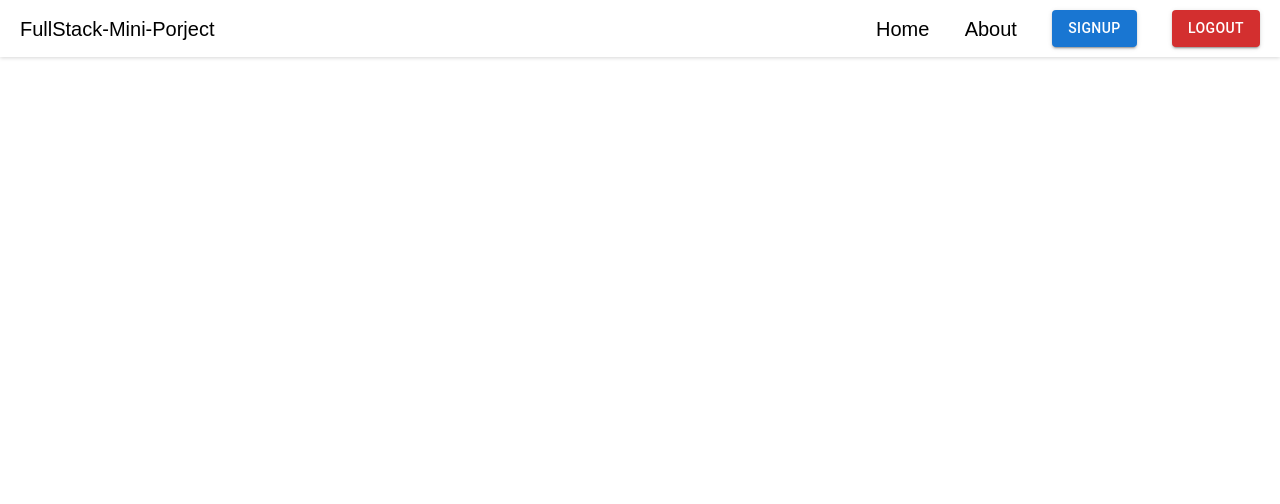
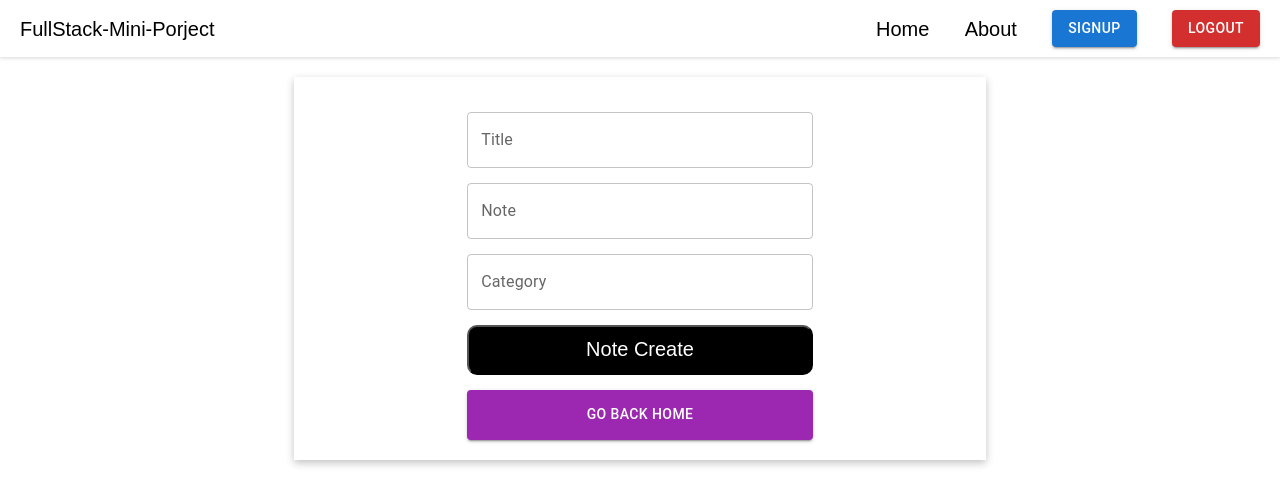
Before and after one commit to mdshahbajalam7/Fullstack-Mini-Projec, a React (Create React App) app in the folder client/: page /edit/1 in a window 1280 px wide. Shown: the top 504 px of the page. Built offline with nearby package versions, Linux system fonts and the light colour scheme; no server answers; sample sign-in values are in the browser's storage.

Commit message:
changes with client and server both side

```diff
--- a/client/src/App.js
+++ b/client/src/App.js
@@ -3,6 +3,8 @@ import "./App.css";
 import About from "./components/About/About";
 import Home from "./components/Home/Home";
 import Navbar from "./components/Navbar/Navbar";
+import Createnote from "./components/page/Createnote";
+import Editpage from "./components/page/Editpage";
 import Lognin from "./components/page/Lognin";
 import PrivateRoute from "./components/page/PrivateRoute";
 import Signup from "./components/page/Signup";
@@ -29,6 +31,22 @@ function App() {
             </PrivateRoute>
           }
         />
+         <Route
+          path="/createnote"
+          element={
+            <PrivateRoute>
+              <Createnote />
+            </PrivateRoute>
+          }
+        />
+          <Route
+          path="/edit/:id"
+          element={
+            <PrivateRoute>
+              <Editpage />
+            </PrivateRoute>
+          }
+        />
         <Route path="/signup" element={<Signup />} />
         <Route path="/lognin" element={<Lognin />} />
       </Routes>
--- a/client/src/components/Home/Home.jsx
+++ b/client/src/components/Home/Home.jsx
@@ -1,11 +1,13 @@
-// import axios from "axios";
+import { Button } from "@mui/material";
 import React from "react";
 import { useEffect } from "react";
 import { useState } from "react";
+import { useNavigate } from "react-router-dom";
 import { BASEURL } from "../../App";
 import NoteCard from "./NoteCard";
 
 function Home() {
+  const nvaigate = useNavigate();
   const [getdata, setdata] = useState([]);
   useEffect(() => {
     fetch(`${BASEURL}/note`, {
@@ -20,7 +22,9 @@ function Home() {
       })
       .catch((err) => console.log(err));
   }, []);
-
+  const craetenote = () => {
+    nvaigate("/createnote");
+  };
   // useEffect(()=>{
   //   axios.get(`${BaseUrl}/get/${"id"}`)
   //   .then(({data})=>{
@@ -30,7 +34,13 @@ function Home() {
   // },[])
   return (
     <div>
-      <h1>All the notes</h1>
+      <h1>All the notes</h1>{" "}
+      <span>
+        <Button onClick={craetenote} variant="contained" color="primary">
+          {/* <Createnote /> */}
+          Create Note
+        </Button>
+      </span>
       <div>
         {getdata.map((elem) => {
           return <NoteCard key={elem._id} {...elem} />;
--- a/client/src/components/Home/NoteCard.jsx
+++ b/client/src/components/Home/NoteCard.jsx
@@ -1,8 +1,13 @@
 import { Button } from "@mui/material";
 import React from "react";
+import { useNavigate } from "react-router-dom";
 import { BASEURL } from "../../App";
 
 function NoteCard({ title, note, category, userID, _id }) {
+ const navigate = useNavigate()
+  const editfunction = (id)=>{
+    navigate(`/edit/${id}`)
+  }
   const deletefunction = (nodeId) => {
     console.log(nodeId);
     fetch(`${BASEURL}/deletedata/${nodeId}`, {
@@ -30,6 +35,7 @@ function NoteCard({ title, note, category, userID, _id }) {
       >
         Delete
       </Button>
+      <Button   onClick={() => editfunction(_id)}  variant="contained" color="primary">Edit</Button>
       <hr />
     </div>
   );
--- /dev/null
+++ b/client/src/components/page/Createnote.jsx
@@ -0,0 +1,79 @@
+import { Button, TextField } from "@mui/material";
+import { Box } from "@mui/system";
+import React, { useState } from "react";
+import { useNavigate } from "react-router-dom";
+import { BASEURL } from "../../App";
+import styles from "../page/data.module.css";
+function Createnote() {
+  const navigate = useNavigate();
+  const [notecreate, setnotecreate] = useState({});
+  const handlechange = (e) => {
+    setnotecreate({ ...notecreate, [e.target.name]: e.target.value });
+  };
+  const handlesubmit = (e) => {
+    e.preventDefault();
+    console.log(notecreate);
+    fetch(`${BASEURL}/create`, {
+      method: "POST",
+      body: JSON.stringify(notecreate),
+      headers: {
+        "Content-text": "application/json",
+        Authorization: localStorage.getItem("token"),
+      },
+    })
+      .then((res) => res.json())
+      .then((res) => {
+        console.log(res);
+      })
+      .catch((err) => console.log(err));
+  };
+  return (
+    <div className={styles.container}>
+      <Box className={styles.inputfield}>
+        <form className={styles.form} onSubmit={handlesubmit}>
+          <TextField
+            style={{ marginTop: "15px" }}
+            onChange={handlechange}
+            id="outlined-basic"
+            label="Title"
+            name="title"
+            variant="outlined"
+          />
+          <TextField
+            style={{ marginTop: "15px" }}
+            onChange={handlechange}
+            id="outlined-basic"
+            label="Note"
+            name="note"
+            variant="outlined"
+          />
+          <TextField
+            style={{ marginTop: "15px" }}
+            onChange={handlechange}
+            id="outlined-basic"
+            label="Category"
+            name="category"
+            variant="outlined"
+          />
+          <input
+            style={{ marginTop: "15px" }}
+            className={styles.btn}
+            type="submit"
+            value="Note Create"
+          />
+          <Button
+            style={{ marginTop: "15px" }}
+            variant="contained"
+            color="secondary"
+            className={styles.btn}
+            onClick={() => navigate("/")}
+          >
+            GO BACK HOME{" "}
+          </Button>
+        </form>
+      </Box>
+    </div>
+  );
+}
+
+export default Createnote;
--- /dev/null
+++ b/client/src/components/page/Editpage.jsx
@@ -0,0 +1,94 @@
+import { Button, TextField } from "@mui/material";
+import { Box } from "@mui/system";
+import React, { useState } from "react";
+import { useEffect } from "react";
+import { useNavigate, useParams } from "react-router-dom";
+import { BASEURL } from "../../App";
+import styles from "../page/data.module.css";
+function Editpage() {
+  const { id } = useParams();
+  console.log(id);
+  const navigate = useNavigate();
+  const [notecreate, setnotecreate] = useState({});
+  const handlechange = (e) => {
+    setnotecreate({ ...notecreate, [e.target.name]: e.target.value });
+  };
+  const handlesubmit = (e) => {
+    e.preventDefault();
+    console.log(notecreate);
+    fetch(`${BASEURL}/update/${id}`, {
+      method: "POST",
+      body: JSON.stringify(notecreate),
+      headers: {
+        "Content-text": "application/json",
+        Authorization: localStorage.getItem("token"),
+      },
+    })
+      .then((res) => res.json())
+      .then((res) => {
+        console.log(res);
+      })
+      .catch((err) => console.log(err));
+  };
+
+  useEffect(() => {
+    fetch(`${BASEURL}/get/${id}`, {
+      headers: {
+        Authorization: localStorage.getItem("token"),
+      },
+    }).then(res=>res.json())
+    .then((res)=>{
+        console.log(res);
+    })
+    .catch((err)=>console.log(err))
+  }, []);
+  return (
+    <div className={styles.container}>
+      <Box className={styles.inputfield}>
+        <form className={styles.form} onSubmit={handlesubmit}>
+          <TextField
+            style={{ marginTop: "15px" }}
+            onChange={handlechange}
+            id="outlined-basic"
+            label="Title"
+            name="title"
+            variant="outlined"
+          />
+          <TextField
+            style={{ marginTop: "15px" }}
+            onChange={handlechange}
+            id="outlined-basic"
+            label="Note"
+            name="note"
+            variant="outlined"
+          />
+          <TextField
+            style={{ marginTop: "15px" }}
+            onChange={handlechange}
+            id="outlined-basic"
+            label="Category"
+            name="category"
+            variant="outlined"
+          />
+          <input
+            style={{ marginTop: "15px" }}
+            className={styles.btn}
+            type="submit"
+            value="Note Create"
+          />
+          <Button
+            style={{ marginTop: "15px" }}
+            variant="contained"
+            color="secondary"
+            className={styles.btn}
+            onClick={() => navigate("/")}
+          >
+            GO BACK HOME{" "}
+          </Button>
+        </form>
+      </Box>
+    </div>
+  );
+}
+
+export default Editpage;
--- a/client/src/components/page/Lognin.jsx
+++ b/client/src/components/page/Lognin.jsx
@@ -1,5 +1,4 @@
 import { Box, TextField } from "@mui/material";
-import axios from "axios";
 import React, { useState } from "react";
 // import { useContext } from "react";
 import { useNavigate } from "react-router-dom";
```
Also changed, not shown: 1 other file (tests, documents, lock files or other folders).
